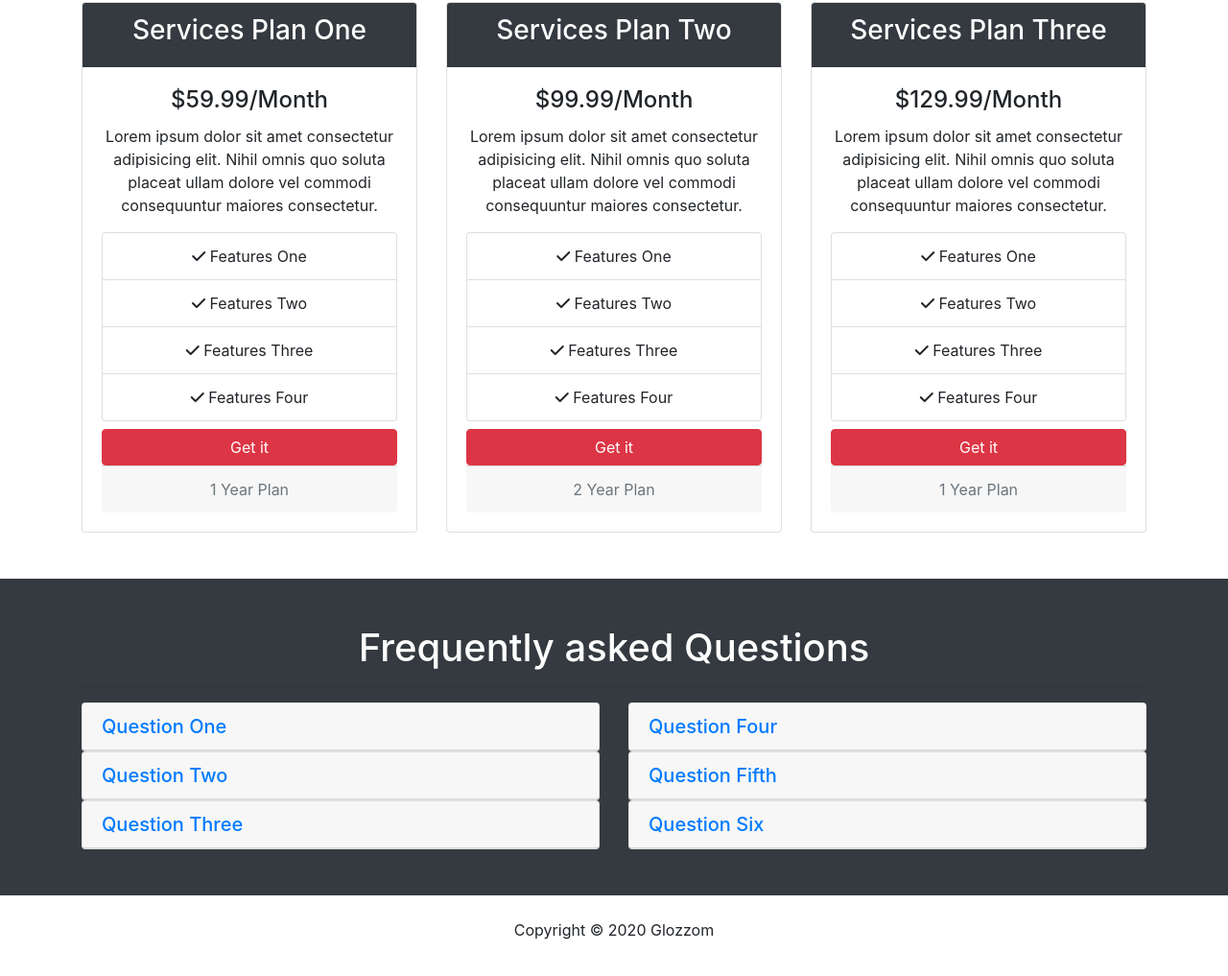
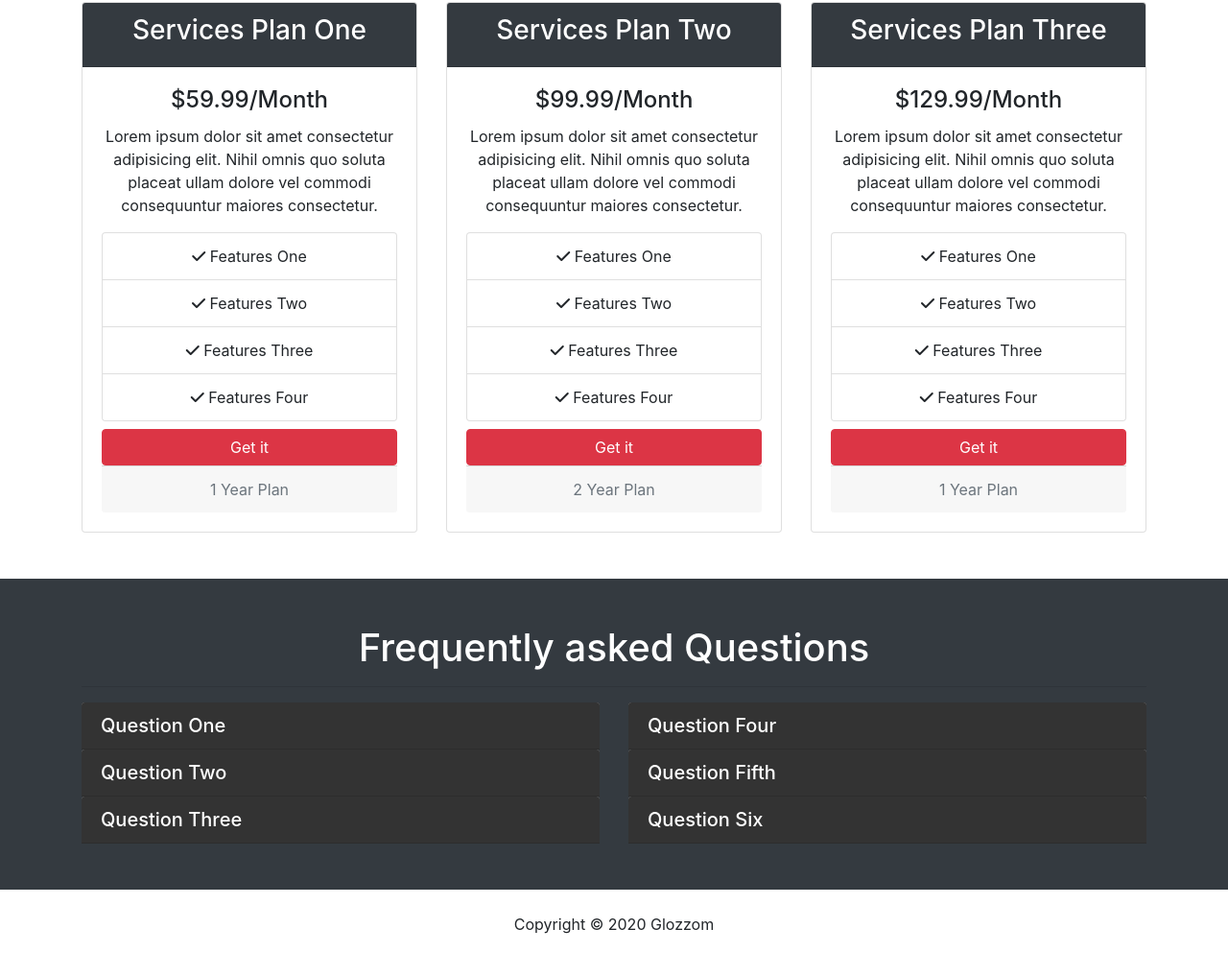
Before and after one commit to surajbanthot/glozzom, a plain HTML site: page services.html in a window 1280 px wide. Shown: the part 302-1319 px from the top of the page at 96% size. Drawn offline with nearby package versions, Linux system fonts and the light colour scheme.

Commit message:
styling for about and services page.

```diff
--- a/css/style.css
+++ b/css/style.css
@@ -83,3 +83,19 @@ body{
 .about-img{
     margin-top: -50px;
 }
+
+
+#faq .card{
+    border: rgb(172, 164, 164);
+}
+
+#faq a{
+    color: #fff;
+    text-decoration: none;
+
+}
+
+#faq .card-body,
+#faq .card-header {
+    background: #333;
+}
```
